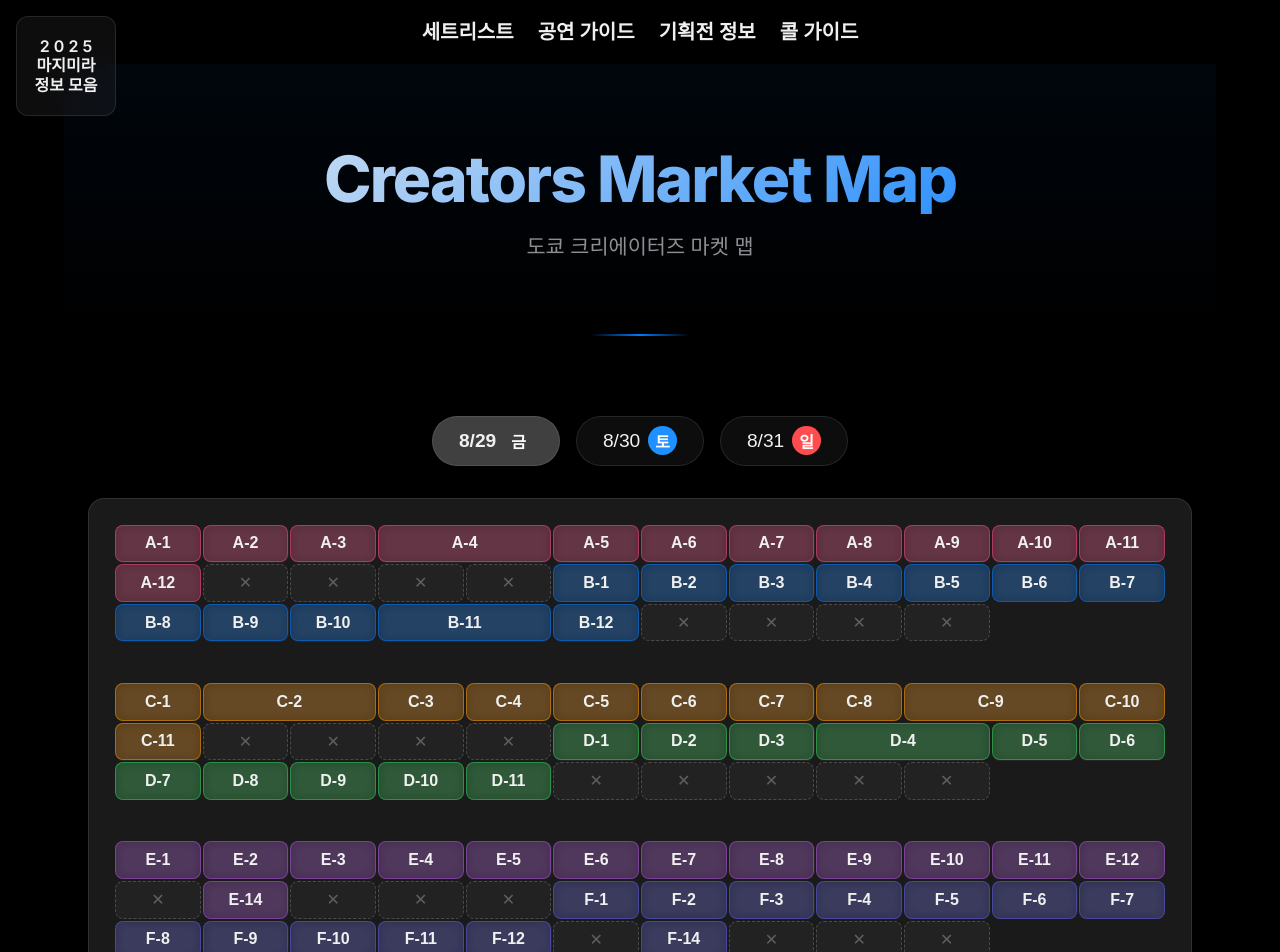
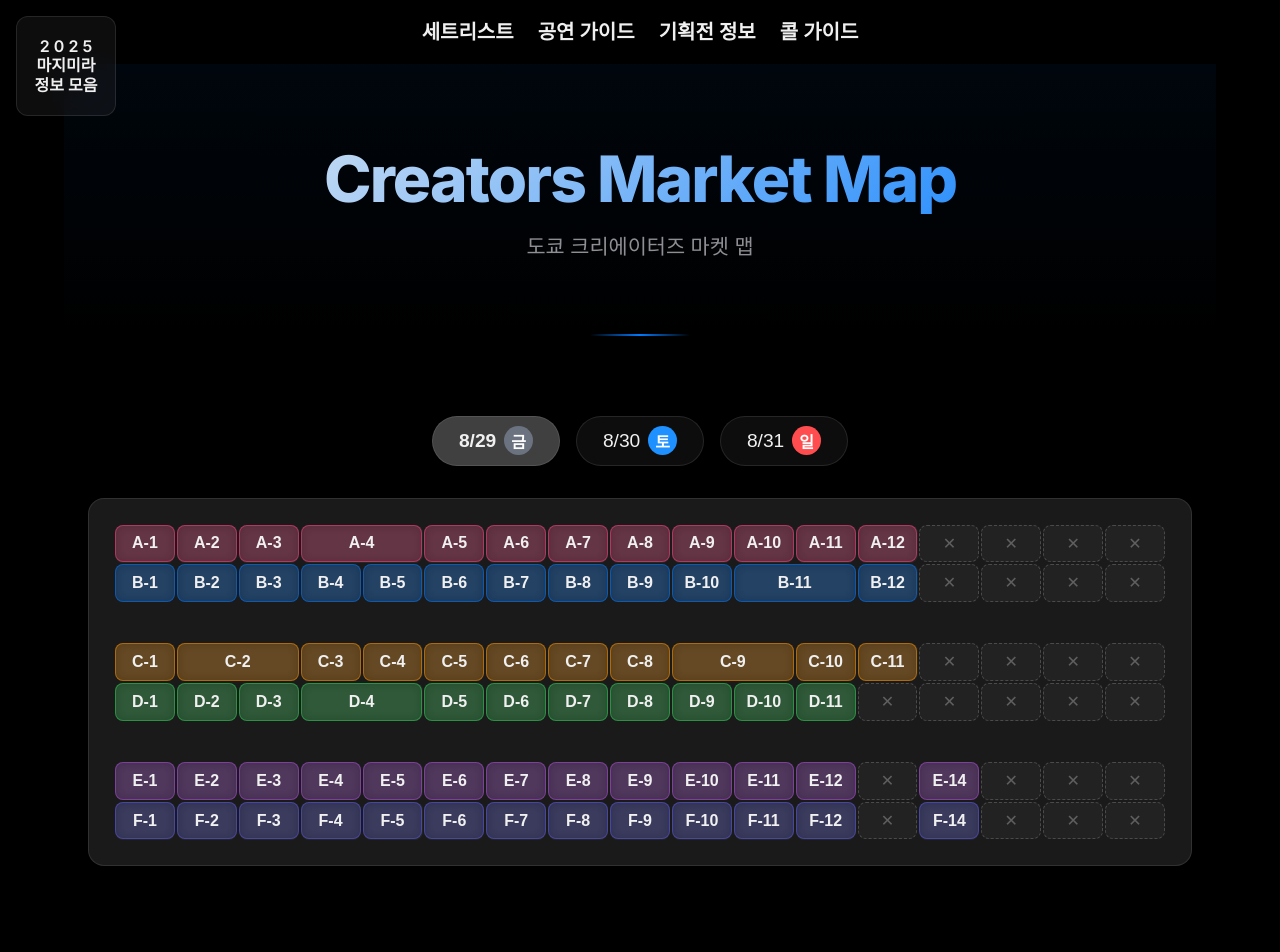
Before and after one commit to kuroka3/MM-Info, a Next.js app: page /exhibition-info/tokyo/creators-market in a window 1280 px wide. Shown: the top 952 px of the page. Built offline with nearby package versions, Linux system fonts and the light colour scheme; a web font is replaced by a local one.

Commit message:
fix map ui

```diff
--- a/src/app/exhibition-info/tokyo/creators-market/styles/base.css
+++ b/src/app/exhibition-info/tokyo/creators-market/styles/base.css
@@ -50,7 +50,7 @@
 }
 .booth-day.sat{background:#1e90ff;}
 .booth-day.sun{background:#ff4d4f;}
-.booth-day.mon{background:#6b7280;}
+.booth-day.fri{background:#6b7280;}
 
 @media (max-width:768px){
   .row-nav{
--- a/src/app/exhibition-info/tokyo/creators-market/styles/map.css
+++ b/src/app/exhibition-info/tokyo/creators-market/styles/map.css
@@ -72,7 +72,7 @@
   display:grid;
   width:100%;
   height:100%;
-  grid-template-columns:repeat(12,minmax(0,1fr));
+  grid-template-columns:repeat(17,minmax(0,1fr));
   grid-auto-rows:1fr;
   gap:2px;
   padding:2px;
```
